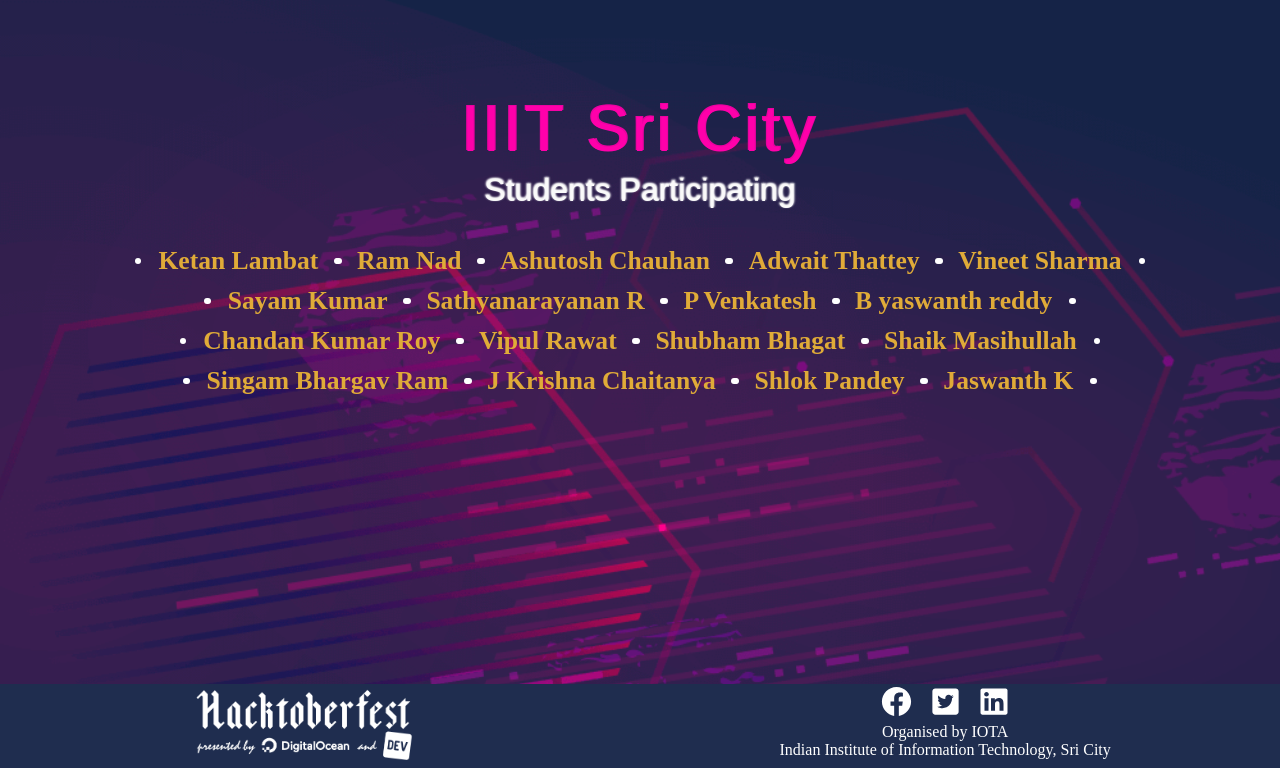
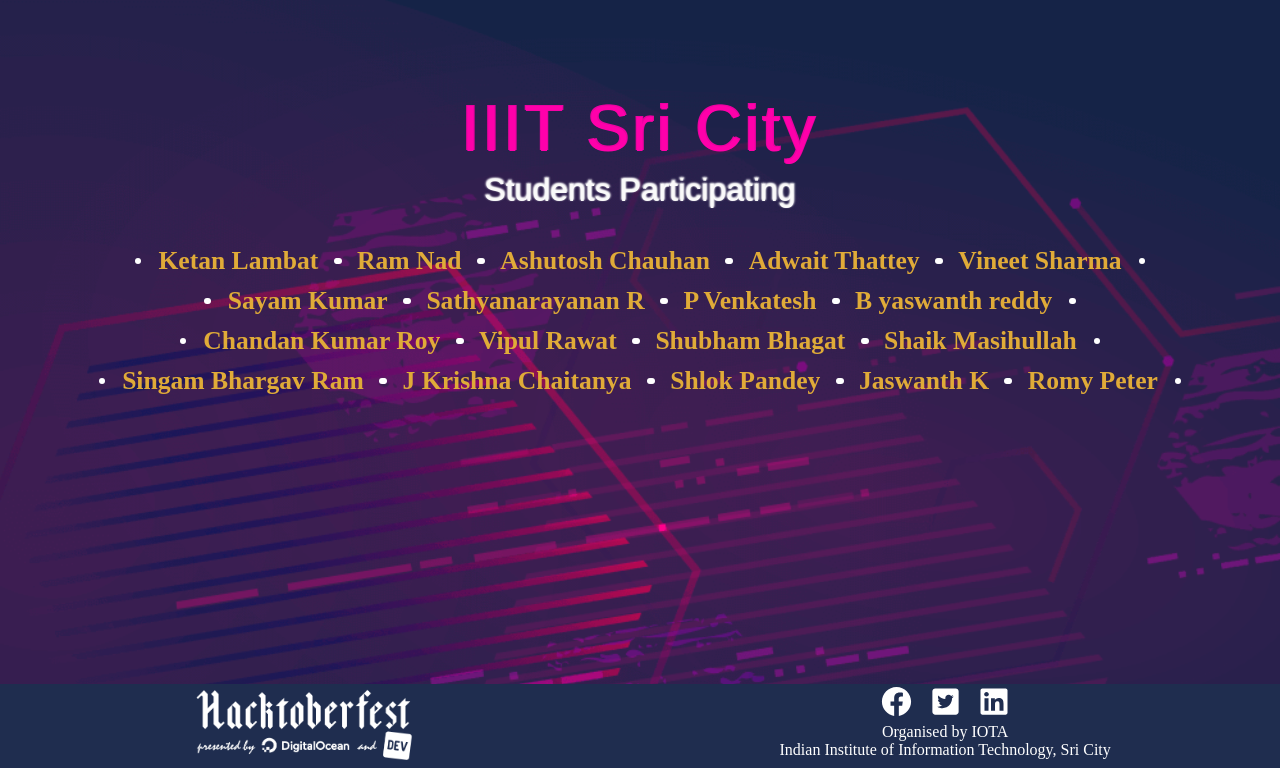
Before and after one commit to Project-Club-IIITS/hacktoberfest2019-participants, a Jekyll site: the page index.html, which Jekyll copies as it is, in a window 1280 px wide, cut to the strip 132-900 px from the top of the page. Built offline with Jekyll 4.4.1, drawn with Linux system fonts in a browser that asks for light colours; some web fonts are replaced.

Commit message:
added Romy Peter

```diff
--- a/index.html
+++ b/index.html
@@ -63,6 +63,7 @@
                 <li><a href="https://github.com/chaitanya531">J Krishna Chaitanya</a></li>
                 <li><a href="https://github.com/b30wulffz">Shlok Pandey</a></li>
                 <li><a href="https://github.com/JazzKriss21">Jaswanth K</a></li>
+                <li><a  href="https://github.com/romypeter">Romy Peter</a></li>
 
             </ul>
         </div>
```
